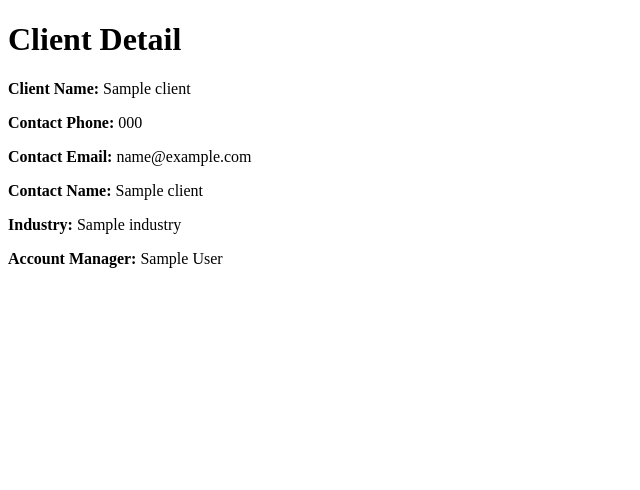
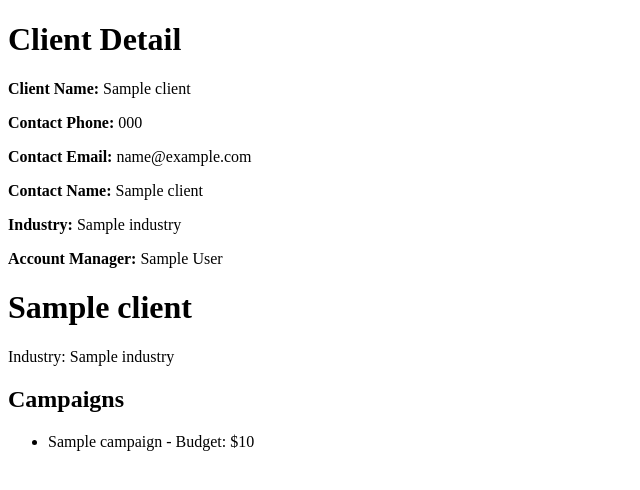
Before and after one commit to wanye71/Budget_Planner, a Django app: template budgetplanner-project/clients/templates/client/client_detail.html in a window 1280 px wide. Shown: the top 490 px of the page, without its empty margins (0-640 px from the left). Run offline with Django 5.2, Linux system fonts and the light colour scheme; the template is opened without the code that fills it: most values are stand-ins (such as "Sample title", 1, 10 or a date in 2020).

Commit message:
view template updates

```diff
--- a/budgetplanner-project/clients/templates/client/client_detail.html
+++ b/budgetplanner-project/clients/templates/client/client_detail.html
@@ -10,4 +10,15 @@
     <p><strong>Contact Name:</strong> {{ client.contact_name }}</p>
     <p><strong>Industry:</strong> {{ client.industry }}</p>
     <p><strong>Account Manager:</strong> {{ client.account_manager.first_name }} {{ client.account_manager.last_name }}</p>
+
+
+    <h1>{{ client.client_name }}</h1>
+<p>Industry: {{ client.industry }}</p>
+
+<h2>Campaigns</h2>
+<ul>
+    {% for campaign in campaigns %}
+    <li>{{ campaign.campaign_name }} - Budget: ${{ campaign.budget_amount }}</li>
+    {% endfor %}
+</ul>
 {% endblock %}
```
Also changed, not shown: budgetplanner-project/clients/views.py (+8 -1 lines).
